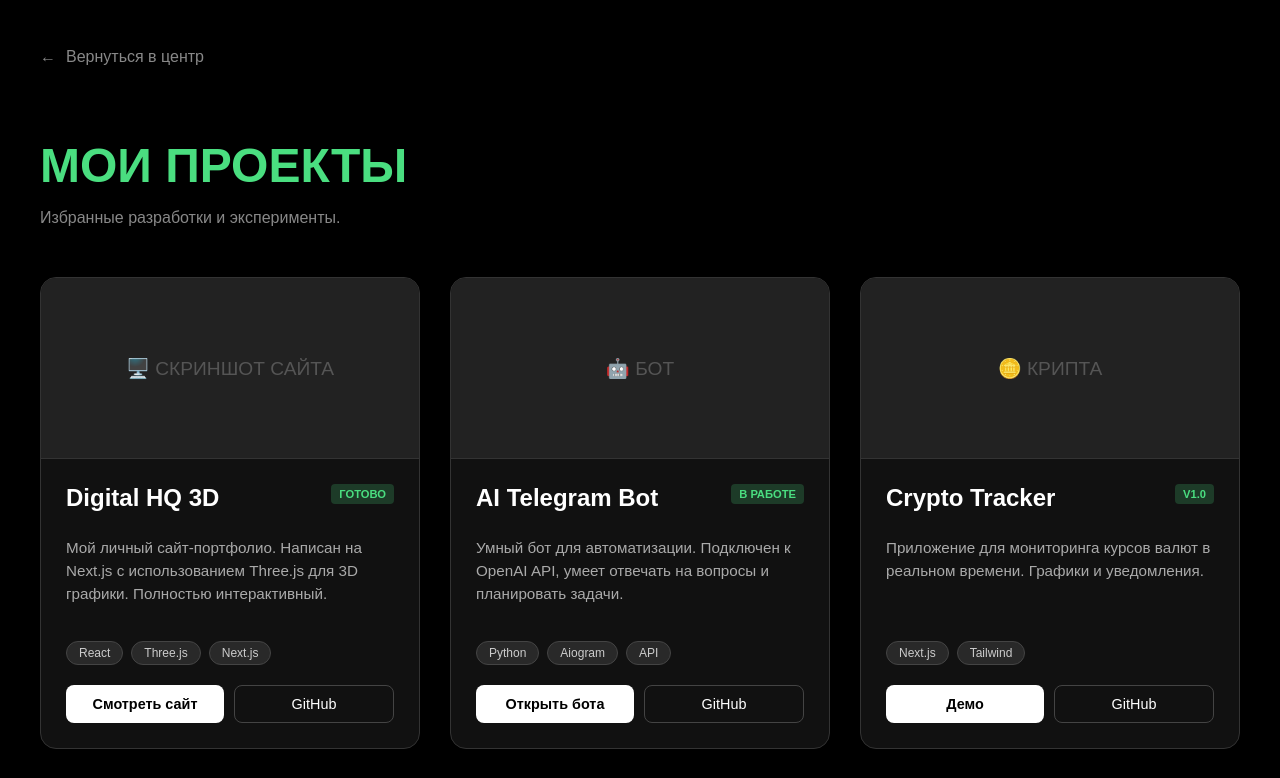
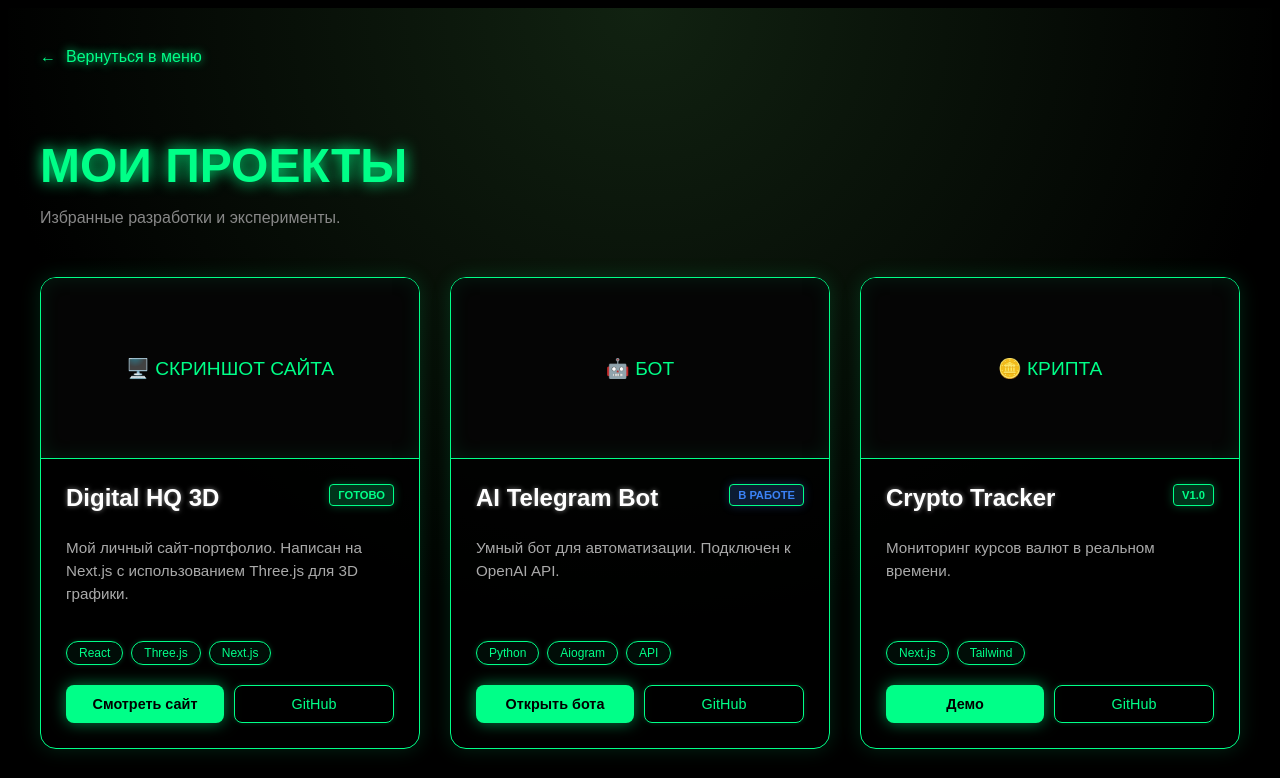
Before and after one commit to shokruz05/my-digital-hq, a Next.js app: page /projects in a window 1280 px wide. Shown: the top 778 px of the page. Built offline with nearby package versions, Linux system fonts and the light colour scheme.

Commit message:
Update page.tsx

```diff
--- a/app/projects/page.tsx
+++ b/app/projects/page.tsx
@@ -4,13 +4,9 @@
 import { motion } from "framer-motion";
 
 export default function Projects() {
-  // Анимация появления
   const container = {
     hidden: { opacity: 0 },
-    show: {
-      opacity: 1,
-      transition: { staggerChildren: 0.1 }
-    }
+    show: { opacity: 1, transition: { staggerChildren: 0.1 } }
   };
 
   const item = {
@@ -19,18 +15,17 @@
   };
 
   return (
-    <main style={{ minHeight: '100vh', backgroundColor: 'black', color: 'white', padding: '40px 20px', fontFamily: 'Arial, sans-serif' }}>
+    <main style={{ minHeight: '100vh', backgroundColor: 'black', color: 'white', padding: '40px 20px', fontFamily: 'Arial, sans-serif', backgroundImage: 'radial-gradient(circle at top, #112211 0%, black 60%)' }}>
 
       <div style={{ maxWidth: '1200px', margin: '0 auto' }}>
 
-        {/* Кнопка НАЗАД */}
         <Link href="/dashboard" style={{ textDecoration: 'none' }}>
-          <div style={{ display: 'inline-flex', alignItems: 'center', gap: '10px', color: '#888', marginBottom: '40px', cursor: 'pointer', transition: '0.2s' }}>
-            <span>←</span> Вернуться в центр
+          <div style={{ display: 'inline-flex', alignItems: 'center', gap: '10px', color: '#00ff88', marginBottom: '40px', cursor: 'pointer', transition: '0.2s', textShadow: '0 0 10px #00ff88' }}>
+            <span>←</span> Вернуться в меню
           </div>
         </Link>
 
-        <h1 style={{ fontSize: '3rem', fontWeight: 'bold', marginBottom: '10px', color: '#4ade80' }}>
+        <h1 style={{ fontSize: '3rem', fontWeight: 'bold', marginBottom: '10px', color: '#00ff88', textShadow: '0 0 15px #00ff88' }}>
           МОИ ПРОЕКТЫ
         </h1>
         <p style={{ color: '#888', marginBottom: '50px' }}>
@@ -50,23 +45,16 @@
             <div style={imagePlaceholderStyle}>🖥️ СКРИНШОТ САЙТА</div>
             <div style={{ padding: '25px', display: 'flex', flexDirection: 'column', flexGrow: 1 }}>
               <div style={{ display: 'flex', justifyContent: 'space-between', alignItems: 'start', marginBottom: '10px' }}>
-                <h2 style={{ fontSize: '1.5rem', margin: 0, color: 'white' }}>Digital HQ 3D</h2>
+                <h2 style={projectTitle}>Digital HQ 3D</h2>
                 <span style={statusBadge}>Готово</span>
               </div>
-
-              <p style={{ color: '#aaa', lineHeight: '1.5', fontSize: '0.95rem', flexGrow: 1 }}>
-                Мой личный сайт-портфолио. Написан на Next.js с использованием Three.js для 3D графики. Полностью интерактивный.
+              <p style={projectDesc}>
+                Мой личный сайт-портфолио. Написан на Next.js с использованием Three.js для 3D графики.
               </p>
-
-              {/* Теги */}
-              <div style={{ margin: '20px 0', display: 'flex', gap: '8px', flexWrap: 'wrap' }}>
-                <span style={tagStyle}>React</span>
-                <span style={tagStyle}>Three.js</span>
-                <span style={tagStyle}>Next.js</span>
+              <div style={tagContainer}>
+                <span style={tagStyle}>React</span><span style={tagStyle}>Three.js</span><span style={tagStyle}>Next.js</span>
               </div>
-
-              {/* Кнопки ссылок */}
-              <div style={{ display: 'flex', gap: '10px', marginTop: 'auto' }}>
+              <div style={buttonContainer}>
                 <button style={btnPrimary}>Смотреть сайт</button>
                 <button style={btnSecondary}>GitHub</button>
               </div>
@@ -78,21 +66,16 @@
             <div style={imagePlaceholderStyle}>🤖 БОТ</div>
             <div style={{ padding: '25px', display: 'flex', flexDirection: 'column', flexGrow: 1 }}>
               <div style={{ display: 'flex', justifyContent: 'space-between', alignItems: 'start', marginBottom: '10px' }}>
-                <h2 style={{ fontSize: '1.5rem', margin: 0, color: 'white' }}>AI Telegram Bot</h2>
-                <span style={statusBadge}>В работе</span>
+                <h2 style={projectTitle}>AI Telegram Bot</h2>
+                <span style={{...statusBadge, background: 'rgba(59, 130, 246, 0.2)', color: '#3b82f6', boxShadow: '0 0 10px rgba(59, 130, 246, 0.3)'}}>В работе</span>
               </div>
-
-              <p style={{ color: '#aaa', lineHeight: '1.5', fontSize: '0.95rem', flexGrow: 1 }}>
-                Умный бот для автоматизации. Подключен к OpenAI API, умеет отвечать на вопросы и планировать задачи.
+              <p style={projectDesc}>
+                Умный бот для автоматизации. Подключен к OpenAI API.
               </p>
-
-              <div style={{ margin: '20px 0', display: 'flex', gap: '8px', flexWrap: 'wrap' }}>
-                <span style={tagStyle}>Python</span>
-                <span style={tagStyle}>Aiogram</span>
-                <span style={tagStyle}>API</span>
+              <div style={tagContainer}>
+                <span style={tagStyle}>Python</span><span style={tagStyle}>Aiogram</span><span style={tagStyle}>API</span>
               </div>
-
-              <div style={{ display: 'flex', gap: '10px', marginTop: 'auto' }}>
+              <div style={buttonContainer}>
                 <button style={btnPrimary}>Открыть бота</button>
                 <button style={btnSecondary}>GitHub</button>
               </div>
@@ -104,46 +87,18 @@
             <div style={imagePlaceholderStyle}>🪙 КРИПТА</div>
             <div style={{ padding: '25px', display: 'flex', flexDirection: 'column', flexGrow: 1 }}>
               <div style={{ display: 'flex', justifyContent: 'space-between', alignItems: 'start', marginBottom: '10px' }}>
-                <h2 style={{ fontSize: '1.5rem', margin: 0, color: 'white' }}>Crypto Tracker</h2>
+                <h2 style={projectTitle}>Crypto Tracker</h2>
                 <span style={statusBadge}>v1.0</span>
               </div>
-
-              <p style={{ color: '#aaa', lineHeight: '1.5', fontSize: '0.95rem', flexGrow: 1 }}>
-                 Приложение для мониторинга курсов валют в реальном времени. Графики и уведомления.
+              <p style={projectDesc}>
+                 Мониторинг курсов валют в реальном времени.
               </p>
-
-              <div style={{ margin: '20px 0', display: 'flex', gap: '8px', flexWrap: 'wrap' }}>
-                <span style={tagStyle}>Next.js</span>
-                <span style={tagStyle}>Tailwind</span>
+              <div style={tagContainer}>
+                <span style={tagStyle}>Next.js</span><span style={tagStyle}>Tailwind</span>
               </div>
-
-              <div style={{ display: 'flex', gap: '10px', marginTop: 'auto' }}>
+              <div style={buttonContainer}>
                  <button style={btnPrimary}>Демо</button>
                  <button style={btnSecondary}>GitHub</button>
-              </div>
-            </div>
-          </motion.div>
-
-          {/* --- ПРОЕКТ 4 (НОВЫЙ) --- */}
-          <motion.div variants={item} style={cardStyle}>
-            <div style={imagePlaceholderStyle}>📱 MOBILE</div>
-            <div style={{ padding: '25px', display: 'flex', flexDirection: 'column', flexGrow: 1 }}>
-              <div style={{ display: 'flex', justifyContent: 'space-between', alignItems: 'start', marginBottom: '10px' }}>
-                <h2 style={{ fontSize: '1.5rem', margin: 0, color: 'white' }}>Task App</h2>
-                <span style={{...statusBadge, background: '#f59e0b', color: 'black'}}>Идея</span>
-              </div>
-
-              <p style={{ color: '#aaa', lineHeight: '1.5', fontSize: '0.95rem', flexGrow: 1 }}>
-                 Мобильное приложение для управления личной эффективностью.
-              </p>
-
-              <div style={{ margin: '20px 0', display: 'flex', gap: '8px', flexWrap: 'wrap' }}>
-                <span style={tagStyle}>React Native</span>
-                <span style={tagStyle}>Firebase</span>
-              </div>
-
-              <div style={{ display: 'flex', gap: '10px', marginTop: 'auto' }}>
-                 <button style={btnSecondary}>Скоро...</button>
               </div>
             </div>
           </motion.div>
@@ -154,66 +109,61 @@
   );
 }
 
-// --- СТИЛИ ---
+// --- НЕОНОВЫЕ СТИЛИ ---
 const cardStyle = {
-  backgroundColor: '#111',
-  border: '1px solid #333',
+  backgroundColor: 'rgba(0,0,0,0.8)',
+  border: '1px solid #00ff88', // Неоновая рамка
   borderRadius: '16px',
   overflow: 'hidden',
   display: 'flex',
   flexDirection: 'column' as const,
   transition: 'transform 0.2s',
+  boxShadow: '0 0 20px rgba(0, 255, 136, 0.15)' // Свечение
 };
 
 const imagePlaceholderStyle = {
   height: '180px',
-  backgroundColor: '#222',
+  backgroundColor: '#050505',
   display: 'flex',
   alignItems: 'center',
   justifyContent: 'center',
-  color: '#555',
+  color: '#00ff88',
   fontSize: '1.2rem',
-  borderBottom: '1px solid #333'
+  borderBottom: '1px solid #00ff88',
+  boxShadow: 'inset 0 0 20px rgba(0,255,136,0.1)'
 };
 
+const projectTitle = { fontSize: '1.5rem', margin: 0, color: 'white', textShadow: '0 0 5px rgba(255,255,255,0.5)' };
+const projectDesc = { color: '#aaa', lineHeight: '1.5', fontSize: '0.95rem', flexGrow: 1 };
+const tagContainer = { margin: '20px 0', display: 'flex', gap: '8px', flexWrap: 'wrap' as const };
+const buttonContainer = { display: 'flex', gap: '10px', marginTop: 'auto' };
+
 const tagStyle = {
-  background: 'rgba(255,255,255,0.1)',
+  background: 'rgba(0,255,136,0.05)',
   padding: '4px 12px',
   borderRadius: '20px',
   fontSize: '0.75rem',
-  color: '#ccc',
-  border: '1px solid #444'
+  color: '#00ff88',
+  border: '1px solid #00ff88',
+  boxShadow: '0 0 5px rgba(0,255,136,0.2)'
 };
 
 const statusBadge = {
-  background: 'rgba(74, 222, 128, 0.2)',
-  color: '#4ade80',
+  background: 'rgba(0, 255, 136, 0.2)',
+  color: '#00ff88',
   padding: '4px 8px',
   borderRadius: '4px',
   fontSize: '0.7rem',
   fontWeight: 'bold',
-  textTransform: 'uppercase' as const
+  textTransform: 'uppercase' as const,
+  boxShadow: '0 0 10px rgba(0, 255, 136, 0.3)',
+  border: '1px solid #00ff88'
 };
 
 const btnPrimary = {
-  flex: 1,
-  padding: '10px',
-  background: 'white',
-  color: 'black',
-  border: 'none',
-  borderRadius: '8px',
-  fontSize: '0.9rem',
-  fontWeight: 'bold',
-  cursor: 'pointer',
+  flex: 1, padding: '10px', background: '#00ff88', color: 'black', border: 'none', borderRadius: '8px', fontSize: '0.9rem', fontWeight: 'bold', cursor: 'pointer', boxShadow: '0 0 15px rgba(0,255,136,0.5)'
 };
 
 const btnSecondary = {
-  flex: 1,
-  padding: '10px',
-  background: 'transparent',
-  color: 'white',
-  border: '1px solid #444',
-  borderRadius: '8px',
-  fontSize: '0.9rem',
-  cursor: 'pointer',
+  flex: 1, padding: '10px', background: 'transparent', color: '#00ff88', border: '1px solid #00ff88', borderRadius: '8px', fontSize: '0.9rem', cursor: 'pointer', boxShadow: '0 0 5px rgba(0,255,136,0.2)'
 };
```
